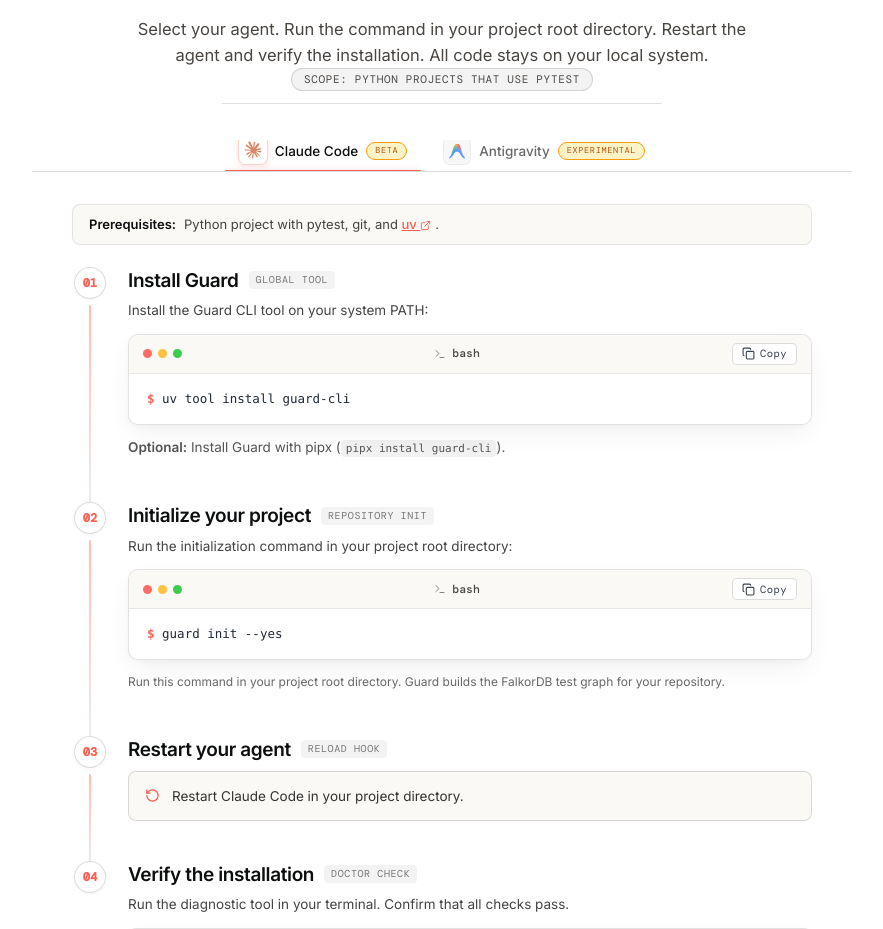
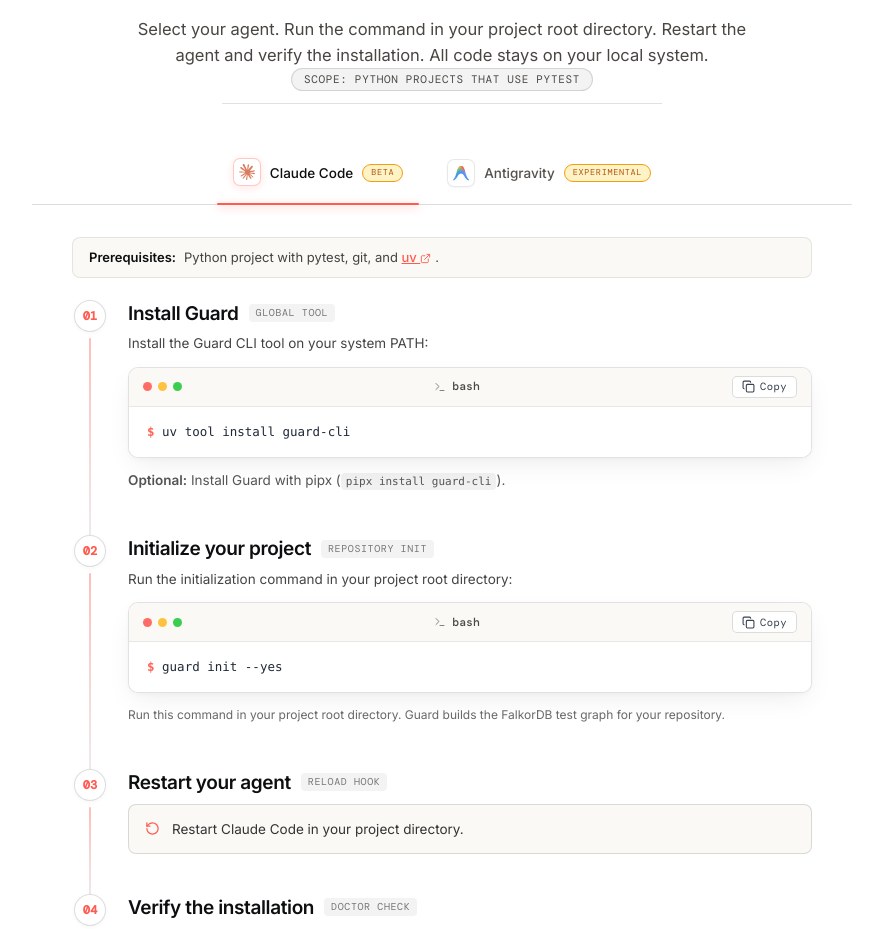
Before and after one commit to thisisvaishnav/Warrant, a React (Vite) app in the folder landing/: page / in a window 1280 px wide. Shown: the part 1287-2216 px from the top of the page, without its empty margins (198-1081 px from the left). Built offline with nearby package versions, Linux system fonts and the light colour scheme; a web font is replaced by a local one.

Commit message:
fix(landing): prevent install tab logo from being clipped on top

```diff
--- a/landing/src/components/ui/tabs.tsx
+++ b/landing/src/components/ui/tabs.tsx
@@ -21,7 +21,7 @@
 }
 
 const tabsListVariants = cva(
-  "group/tabs-list relative inline-flex w-fit items-center justify-center rounded-lg p-[3px] text-muted-foreground group-data-horizontal/tabs:h-8 group-data-vertical/tabs:h-fit group-data-vertical/tabs:flex-col data-[variant=line]:rounded-none",
+  "group/tabs-list relative inline-flex w-fit items-center justify-center rounded-lg p-[3px] text-muted-foreground group-data-horizontal/tabs:h-8 group-data-vertical/tabs:h-fit group-data-vertical/tabs:flex-col data-[variant=line]:rounded-none data-[variant=line]:h-auto data-[variant=line]:p-0",
   {
     variants: {
       variant: {
@@ -68,9 +68,9 @@
     <TabsPrimitive.Tab
       data-slot="tabs-trigger"
       className={cn(
-        "relative inline-flex h-[calc(100%-1px)] flex-1 items-center justify-center gap-1.5 rounded-md border border-transparent px-1.5 py-0.5 text-sm font-medium whitespace-nowrap text-foreground/60 transition-all group-data-vertical/tabs:w-full group-data-vertical/tabs:justify-start hover:text-foreground focus-visible:border-ring focus-visible:ring-[3px] focus-visible:ring-ring/50 focus-visible:outline-1 focus-visible:outline-ring disabled:pointer-events-none disabled:opacity-50 has-data-[icon=inline-end]:pr-1 has-data-[icon=inline-start]:pl-1 aria-disabled:pointer-events-none aria-disabled:opacity-50 dark:text-muted-foreground dark:hover:text-foreground group-data-[variant=default]/tabs-list:data-active:shadow-sm group-data-[variant=line]/tabs-list:data-active:shadow-none [&_svg]:pointer-events-none [&_svg]:shrink-0 [&_svg:not([class*='size-'])]:size-4",
-        "group-data-[variant=line]/tabs-list:bg-transparent group-data-[variant=line]/tabs-list:data-active:bg-transparent dark:group-data-[variant=line]/tabs-list:data-active:border-transparent dark:group-data-[variant=line]/tabs-list:data-active:bg-transparent",
+        "relative inline-flex flex-1 items-center justify-center gap-1.5 rounded-md border border-transparent px-1.5 py-0.5 text-sm font-medium whitespace-nowrap text-foreground/60 transition-all group-data-vertical/tabs:w-full group-data-vertical/tabs:justify-start hover:text-foreground focus-visible:border-ring focus-visible:ring-[3px] focus-visible:ring-ring/50 focus-visible:outline-1 focus-visible:outline-ring disabled:pointer-events-none disabled:opacity-50 has-data-[icon=inline-end]:pr-1 has-data-[icon=inline-start]:pl-1 aria-disabled:pointer-events-none aria-disabled:opacity-50 dark:text-muted-foreground dark:hover:text-foreground group-data-[variant=default]/tabs-list:data-active:shadow-sm group-data-[variant=line]/tabs-list:data-active:shadow-none [&_svg]:pointer-events-none [&_svg]:shrink-0 [&_svg:not([class*='size-'])]:size-4",
         "data-active:bg-background data-active:text-foreground dark:data-active:border-input dark:data-active:bg-input/30 dark:data-active:text-foreground",
+        "group-data-[variant=line]/tabs-list:bg-transparent group-data-[variant=line]/tabs-list:data-active:bg-transparent dark:group-data-[variant=line]/tabs-list:data-active:border-transparent dark:group-data-[variant=line]/tabs-list:data-active:bg-transparent group-data-[variant=line]/tabs-list:h-auto",
         "after:absolute after:bg-foreground after:opacity-0 after:transition-opacity group-data-horizontal/tabs:after:inset-x-0 group-data-horizontal/tabs:after:bottom-[-5px] group-data-horizontal/tabs:after:h-0.5 group-data-vertical/tabs:after:inset-y-0 group-data-vertical/tabs:after:-right-1 group-data-vertical/tabs:after:w-0.5 group-data-[variant=line]/tabs-list:data-active:after:opacity-100",
         className,
       )}
--- a/landing/src/index.css
+++ b/landing/src/index.css
@@ -926,7 +926,8 @@
 .install-tabs-nav-outer {
   position: relative;
   width: 100%;
-  overflow: hidden;
+  overflow: visible;
+  padding-top: 6px;
 }
 
 .install-scope-bar {
@@ -954,25 +955,16 @@
   opacity: 0.9;
 }
 
-.install-tab-icon-wrap {
-  display: inline-flex;
-  align-items: center;
-  justify-content: center;
-  flex-shrink: 0;
-  opacity: 0.9;
-}
-
 .install-tabs-list {
   display: flex !important;
   align-items: center;
   justify-content: center;
   width: 100%;
   max-width: 100%;
-  overflow-x: auto;
-  -webkit-overflow-scrolling: touch;
-  gap: 8px;
+  overflow: visible !important;
+  gap: 12px;
   border-bottom: 1px solid var(--line);
-  padding: 0 0 10px 0;
+  padding: 6px 0 10px 0;
   scrollbar-width: none;
   position: relative;
 }
@@ -992,14 +984,15 @@
   flex: 0 0 auto !important;
   display: inline-flex;
   align-items: center;
-  gap: 8px;
-  padding: 8px 14px;
+  gap: 9px;
+  padding: 6px 16px;
   border-radius: 8px;
   font-size: 13.5px;
   font-weight: 500;
-  color: #696969;
+  color: #55504a;
   border: none;
-  background: transparent;
+  background: transparent !important;
+  box-shadow: none !important;
   cursor: pointer;
   white-space: nowrap;
   user-select: none;
@@ -1015,12 +1008,13 @@
 }
 .install-tab-trigger:hover {
   color: var(--ink);
-  background: rgba(20, 20, 20, 0.04);
+  background: rgba(20, 20, 20, 0.04) !important;
 }
 .install-tab-trigger[data-active] {
   color: var(--ink) !important;
   font-weight: 600;
-  background: transparent;
+  background: transparent !important;
+  box-shadow: none !important;
 }
 
 .install-tab-name {
@@ -1035,24 +1029,27 @@
   width: 28px;
   height: 28px;
   border-radius: 7px;
-  background: rgba(20, 20, 20, 0.035);
-  border: 1px solid rgba(20, 20, 20, 0.06);
+  background: rgba(255, 255, 255, 0.9);
+  border: 1px solid rgba(20, 20, 20, 0.1);
+  box-shadow: 0 1px 3px rgba(0, 0, 0, 0.05);
+  flex-shrink: 0;
+  opacity: 0.95;
   transition: transform 0.2s cubic-bezier(0.16, 1, 0.3, 1),
               background 0.2s cubic-bezier(0.16, 1, 0.3, 1),
               border-color 0.2s cubic-bezier(0.16, 1, 0.3, 1),
               box-shadow 0.2s cubic-bezier(0.16, 1, 0.3, 1);
 }
 .install-tab-trigger:hover .install-tab-icon-wrap {
-  transform: translateY(-1px) scale(1.06);
-  background: #fff;
-  border-color: rgba(20, 20, 20, 0.12);
-  box-shadow: 0 2px 6px rgba(0, 0, 0, 0.05);
+  transform: translateY(-1px);
+  background: #ffffff;
+  border-color: rgba(20, 20, 20, 0.2);
+  box-shadow: 0 2px 6px rgba(0, 0, 0, 0.08);
 }
 .install-tab-trigger[data-active] .install-tab-icon-wrap {
-  transform: translateY(-1px) scale(1.08);
-  background: #fff;
-  border-color: rgba(255, 92, 81, 0.3);
-  box-shadow: 0 2px 8px rgba(255, 92, 81, 0.14);
+  transform: translateY(-1px);
+  background: #ffffff;
+  border-color: rgba(255, 92, 81, 0.35);
+  box-shadow: 0 2px 8px rgba(255, 92, 81, 0.16);
 }
 
 .agent-brand-icon {
```
Also changed, not shown: 1 other file (tests, documents, lock files or other folders).
